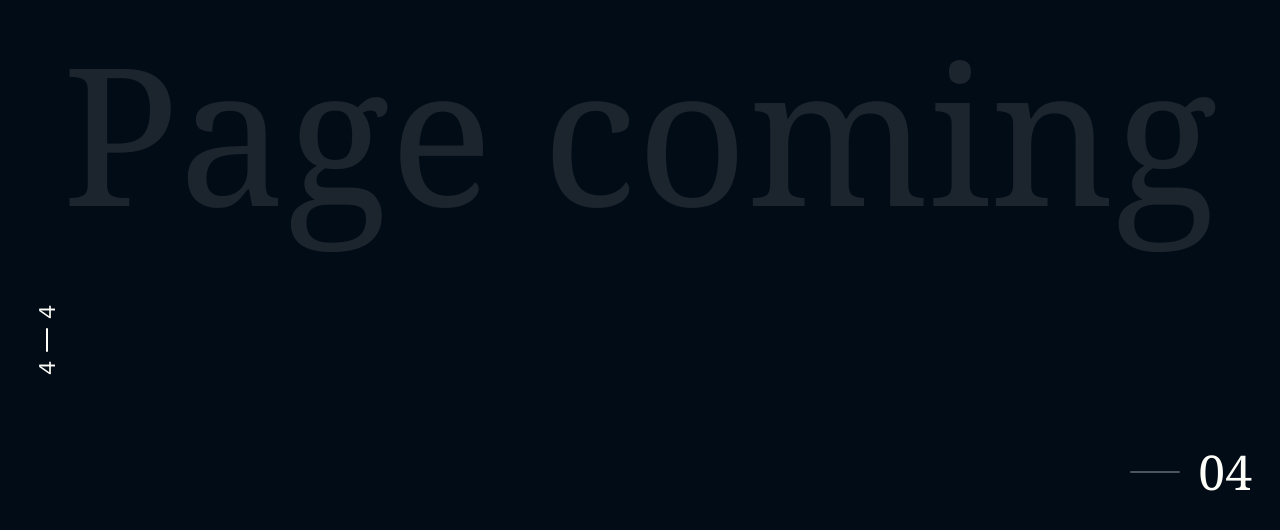
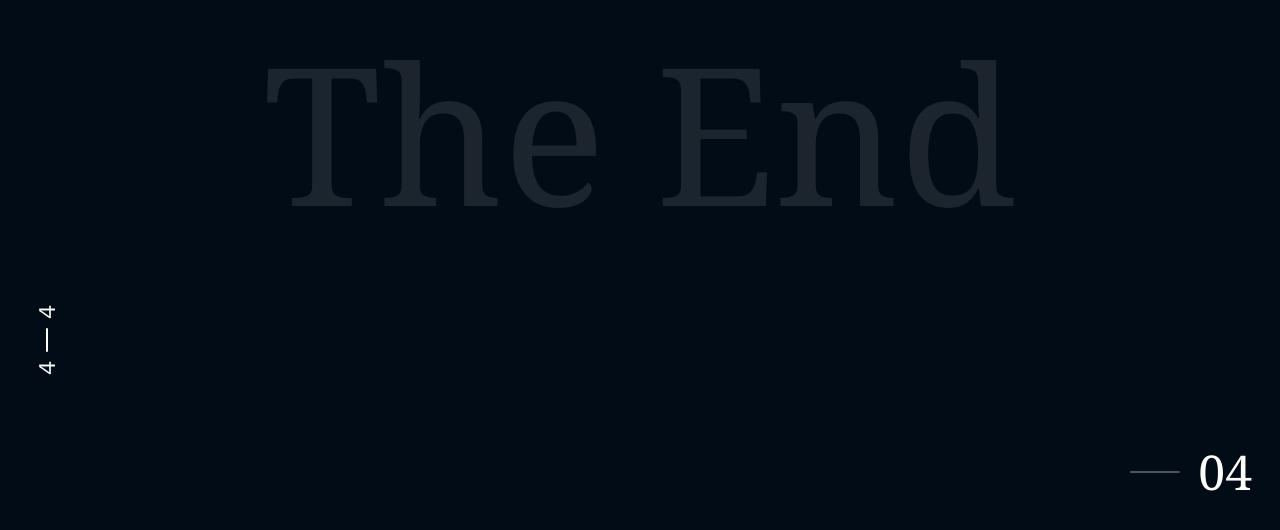
Before and after one commit to erikstreller/space-intro, a React (Vite) app: page / in a window 1280 px wide. Shown: the part 2668-3198 px from the top of the page. Built offline with nearby package versions, Linux system fonts and the light colour scheme; a web font is replaced by a local one.

Commit message:
feat: update closing text

```diff
--- a/src/layout/Contact.tsx
+++ b/src/layout/Contact.tsx
@@ -7,7 +7,7 @@ const Contact = () => {
       className="w-full h-screen bg-dark relative flex justify-center items-center z-10"
     >
       <div className="text-overlay font-serif opacity-10 text-light">
-        Page coming
+        The End
       </div>
       <SectionNumber number={4} numberColor="light" lineColor="light" />
       <div className="absolute top-[70.5vh] left-10 text-light text-2xl sm:hidden">
```
